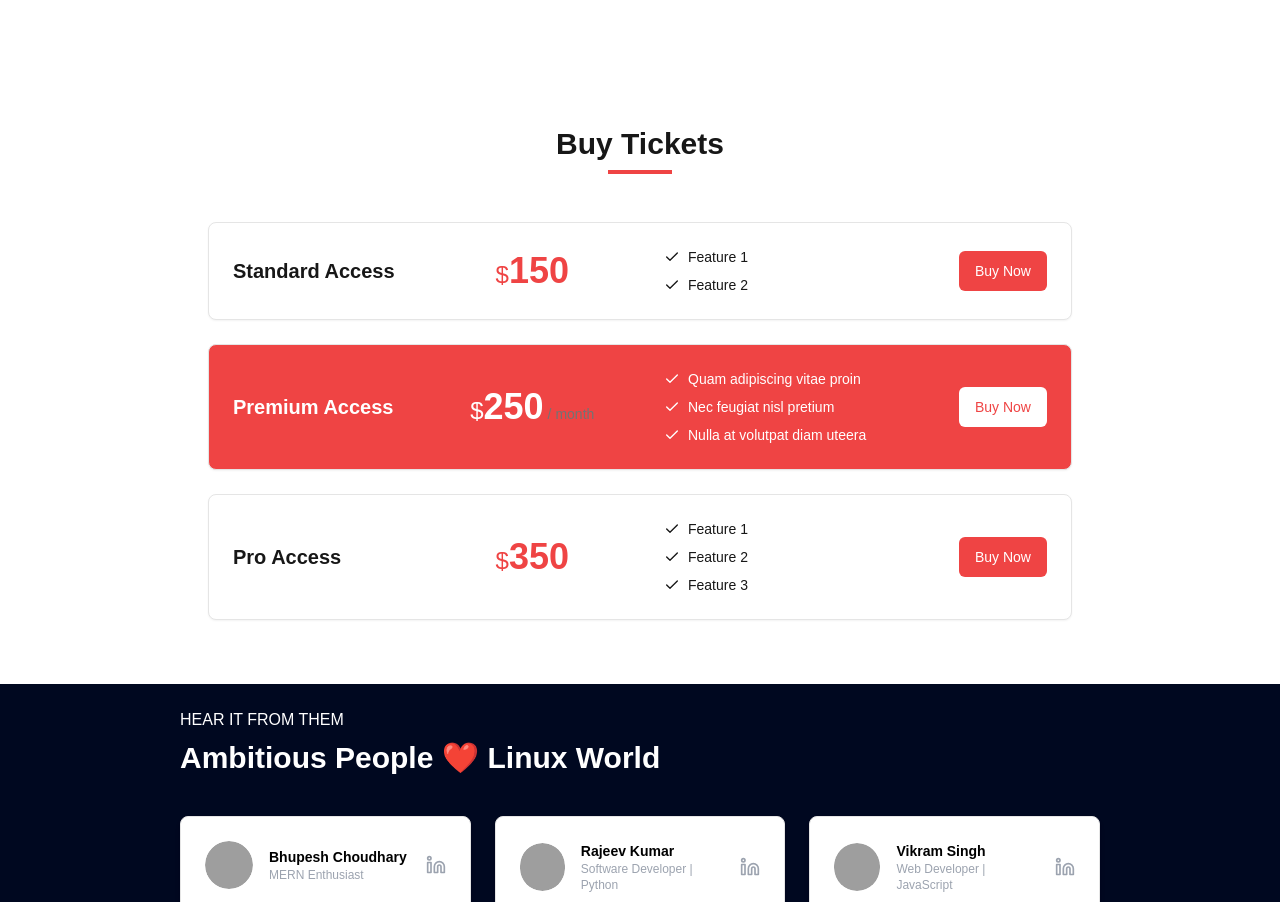
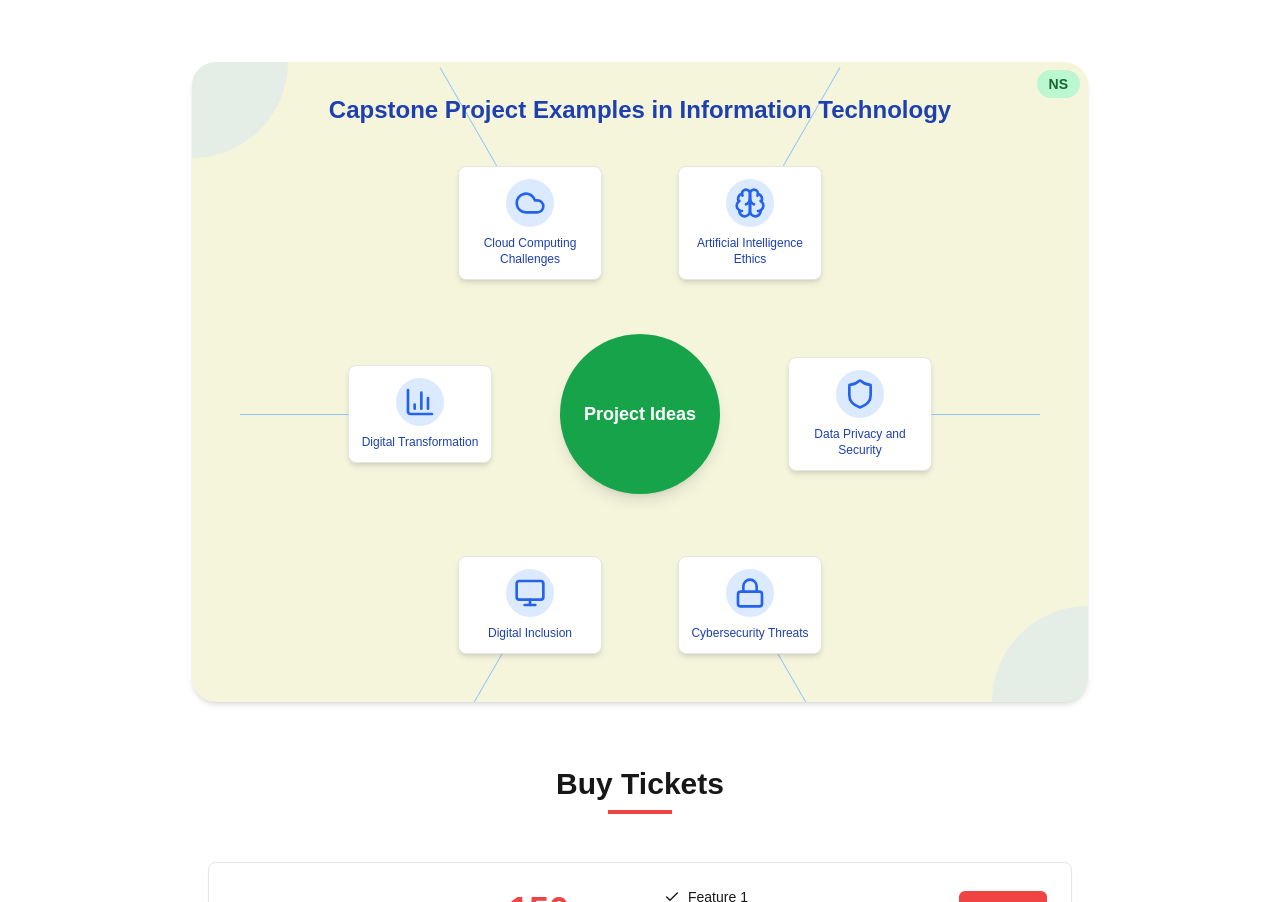
Before and after one commit to tony83033/TGS-CONFERENCE_FOLK_VERSION, a Next.js app: page / in a window 1280 px wide. Shown: the part 3647-4549 px from the top of the page. Built offline with nearby package versions, Linux system fonts and the light colour scheme; grey boxes are pictures that could not be loaded.

Commit message:
updated code

```diff
--- a/package.json
+++ b/package.json
@@ -23,6 +23,7 @@
     "next": "14.2.17",
     "react": "^18",
     "react-dom": "^18",
+    "react-icons": "^5.3.0",
     "shadcn-ui": "^0.9.3",
     "swiper": "^11.1.14",
     "tailwind-merge": "^2.5.4",
--- a/src/app/page.tsx
+++ b/src/app/page.tsx
@@ -8,6 +8,7 @@ import PricingComponent from "@/components/customComponents/PricingTickets";
 import Faq from "@/components/customComponents/Faq";
 import Testimonials from "@/components/customComponents/CourseTestimonials"
 import Levels from "@/components/customComponents/Levels";
+import CapstoneProject from "@/components/customComponents/CapstoneProject";
 export default function Home() {
   return (
    <>
@@ -18,6 +19,7 @@ export default function Home() {
    <Levels></Levels>
    {/* <GalleryCarousel></GalleryCarousel> */}
    <Faq></Faq>
+   <CapstoneProject></CapstoneProject>
 
 
    <PricingComponent></PricingComponent>
--- /dev/null
+++ b/src/components/customComponents/CapstoneProject.tsx
@@ -0,0 +1,84 @@
+
+
+
+import { Card } from "@/components/ui/card"
+import { Shield, Lock, Monitor, BarChart3, Cloud, Brain } from 'lucide-react'
+import React from 'react'
+
+interface ProjectTopic {
+  title: string
+  icon: React.ReactNode
+}
+
+export default function Component() {
+  const topics: ProjectTopic[] = [
+    { title: "Data Privacy and Security", icon: <Shield className="w-8 h-8 text-blue-600" /> },
+    { title: "Cybersecurity Threats", icon: <Lock className="w-8 h-8 text-blue-600" /> },
+    { title: "Digital Inclusion", icon: <Monitor className="w-8 h-8 text-blue-600" /> },
+    { title: "Digital Transformation", icon: <BarChart3 className="w-8 h-8 text-blue-600" /> },
+    { title: "Cloud Computing Challenges", icon: <Cloud className="w-8 h-8 text-blue-600" /> },
+    { title: "Artificial Intelligence Ethics", icon: <Brain className="w-8 h-8 text-blue-600" /> },
+  ]
+
+  return (
+    <div className="w-full max-w-4xl mx-auto p-8 bg-[#f5f5dc] rounded-3xl relative overflow-hidden shadow-md">
+      {/* Decorative Background Circles */}
+      <div className="absolute top-0 left-0 w-48 h-48 bg-blue-200 rounded-full -translate-x-1/2 -translate-y-1/2 opacity-30" />
+      <div className="absolute bottom-0 right-0 w-48 h-48 bg-blue-200 rounded-full translate-x-1/2 translate-y-1/2 opacity-30" />
+
+      {/* Title */}
+      <h1 className="text-2xl font-bold text-center mb-8 text-blue-800 relative z-10">
+        Capstone Project Examples in Information Technology
+      </h1>
+
+      {/* Circle Layout */}
+      <div className="relative flex items-center justify-center aspect-square w-full max-w-lg mx-auto">
+        {/* Center Circle */}
+        <div className="absolute w-40 h-40 bg-green-600 rounded-full flex items-center justify-center z-20 shadow-lg">
+          <span className="text-white font-semibold text-lg text-center px-4">
+            Project Ideas
+          </span>
+        </div>
+
+        {/* Project Topics arranged in circular layout */}
+        {topics.map((topic, index) => {
+          const angle = (index * (360 / topics.length) * Math.PI) / 180
+          const radius = 220 // Distance between the center and topic cards
+          const x = Math.cos(angle) * radius
+          const y = Math.sin(angle) * radius
+
+          return (
+            <div
+              key={topic.title}
+              className="absolute transform -translate-x-1/2 -translate-y-1/2"
+              style={{
+                left: `calc(50% + ${x}px)`,
+                top: `calc(50% + ${y}px)`,
+              }}
+            >
+              <Card className="w-36 p-3 flex flex-col items-center gap-2 text-center bg-white shadow-md hover:shadow-lg transition-shadow">
+                <div className="p-2 bg-blue-100 rounded-full">
+                  {topic.icon}
+                </div>
+                <span className="text-xs font-medium text-blue-800">{topic.title}</span>
+              </Card>
+              {/* Connector Line */}
+              <div
+                className="absolute left-1/2 top-1/2 h-[1px] bg-blue-300 -z-10 origin-left"
+                style={{
+                  width: `${radius - 40}px`, // Set width based on radius minus the card radius
+                  transform: `rotate(${(angle * 180) / Math.PI}deg)`,
+                }}
+              />
+            </div>
+          )
+        })}
+      </div>
+
+      {/* Tag or Initials Badge */}
+      <div className="absolute top-2 right-2 bg-green-200 text-green-800 rounded-full px-3 py-1 text-sm font-semibold">
+        NS
+      </div>
+    </div>
+  )
+}
```
Also changed, not shown: 1 other file (tests, documents, lock files or other folders).
